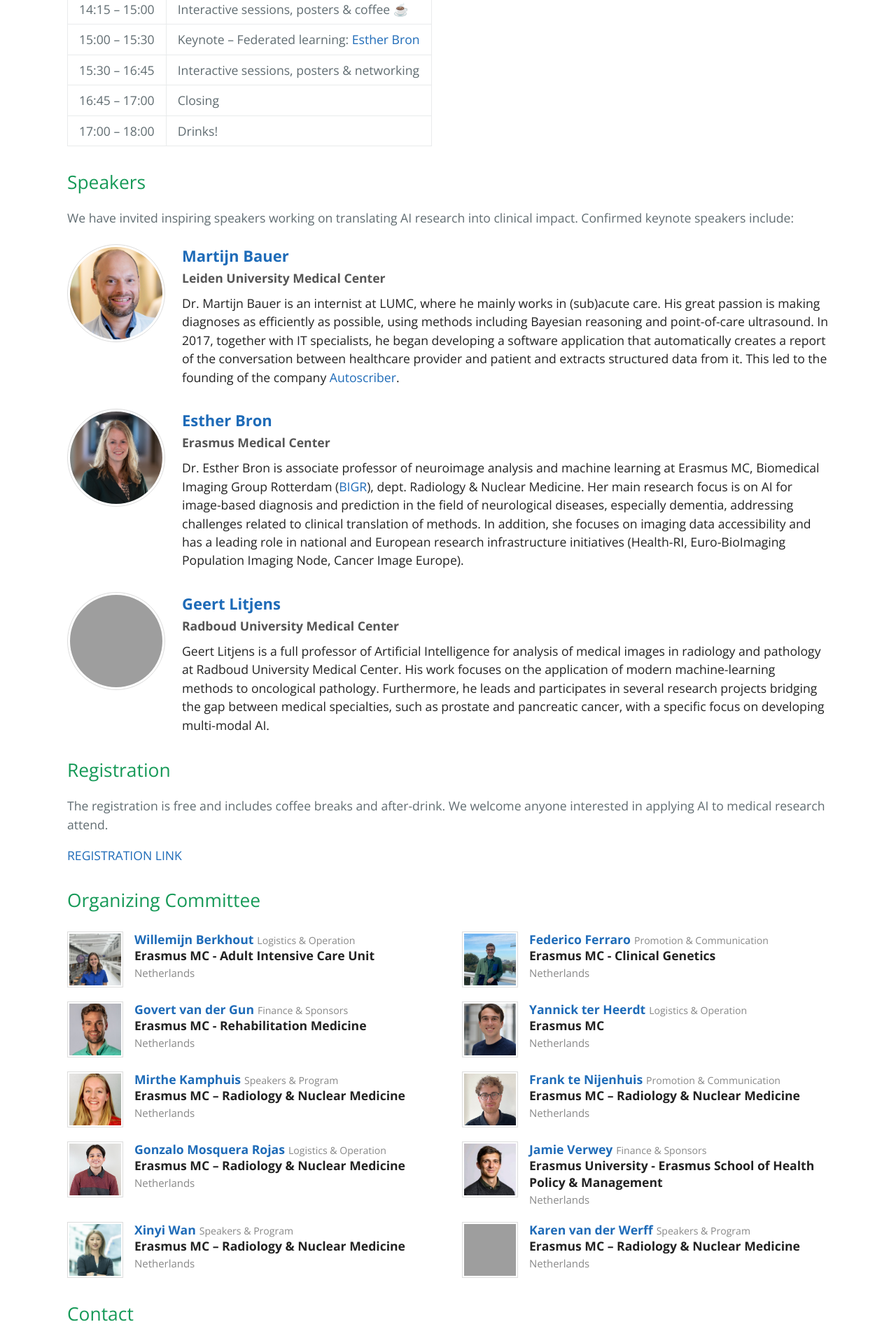
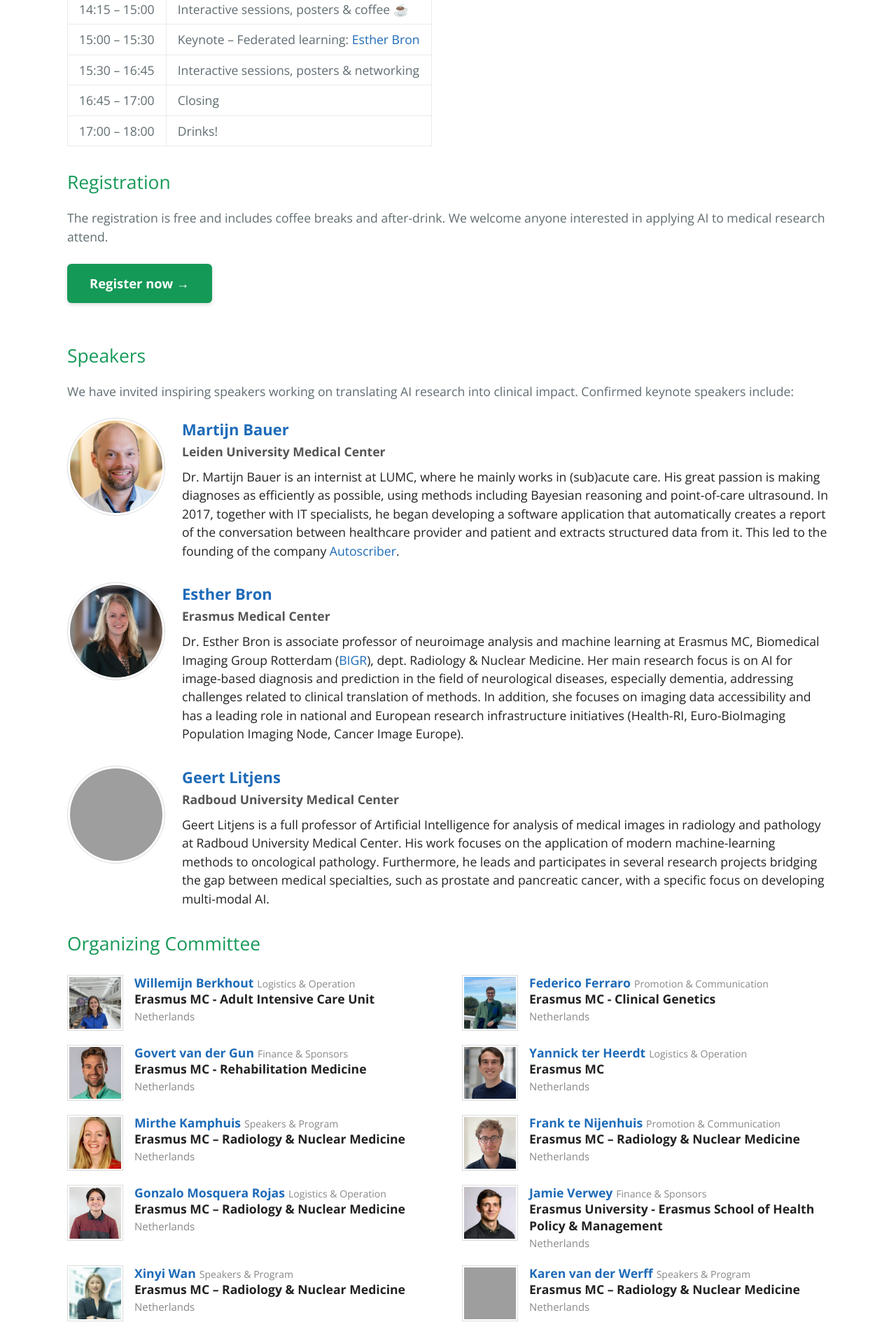
Before and after one commit to AI-Symposium-MedResearch/2026, a Jekyll site: the page built from index.md, in a window 1280 px wide. Shown: the part 2119-4038 px from the top of the page at 70% size. Built offline with Jekyll 4.4.1, drawn with Linux system fonts in a browser that asks for light colours; our own code applies the rules of GitHub Pages for plain Markdown files; grey boxes are pictures that could not be loaded.

Commit message:
highlighted registration link

```diff
--- a/assets/css/style.scss
+++ b/assets/css/style.scss
@@ -31,6 +31,26 @@
   .main-content {
     max-width: 80rem;
   }
+}
+
+/* Prominent call-to-action for the registration form */
+.main-content a.register-button {
+  display: inline-block;
+  background: $header-bg-color;
+  color: #fff;
+  padding: 0.9rem 2rem;
+  border-radius: 6px;
+  text-decoration: none;
+  font-size: 1.15rem;
+  font-weight: bold;
+  margin: 0.5rem 0 1.5rem;
+  box-shadow: 0 2px 6px rgba(0, 0, 0, 0.15);
+}
+
+.main-content a.register-button:hover {
+  background: darken($header-bg-color, 8%);
+  color: #fff;
+  text-decoration: none;
 }
 
 /* Organizing committee cards */
--- a/index.md
+++ b/index.md
@@ -60,6 +60,11 @@ The symposium will be held at Arminius Church (Museumpark 3, 3015 CB), Rotterdam
 | 16:45 – 17:00 | Closing |
 | 17:00 – 18:00 | Drinks! |
 
+## Registration
+The registration is free and includes coffee breaks and after-drink. We welcome anyone interested in applying AI to medical research attend.
+
+<a class="register-button" href="https://forms.cloud.microsoft/e/kge4fH2DfK" target="_blank" rel="noopener">Register now →</a>
+
 ## Speakers
 
 We have invited inspiring speakers working on translating AI research into clinical impact. Confirmed keynote speakers include:
@@ -91,10 +96,6 @@ We have invited inspiring speakers working on translating AI research into clini
   </div>
 </div>
 
-## Registration
-The registration is free and includes coffee breaks and after-drink. We welcome anyone interested in applying AI to medical research attend.
-
-[REGISTRATION LINK](https://forms.cloud.microsoft/e/kge4fH2DfK)
 
 
 ## Organizing Committee
```
Also changed, not shown: registration.md (+1 -1 lines).
